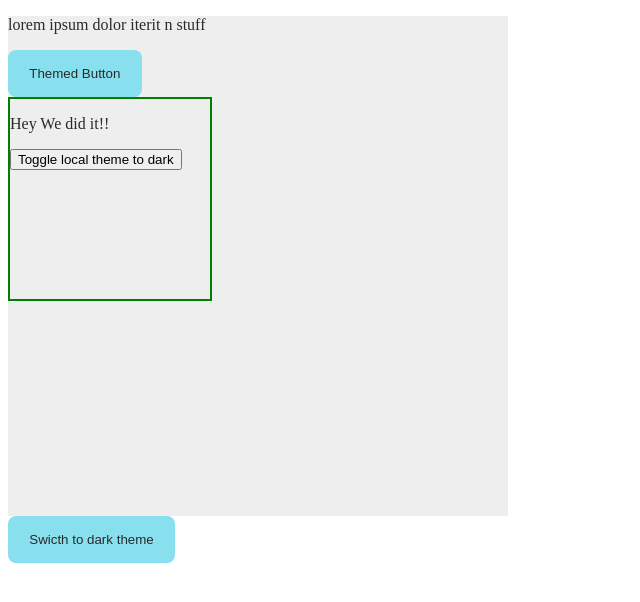
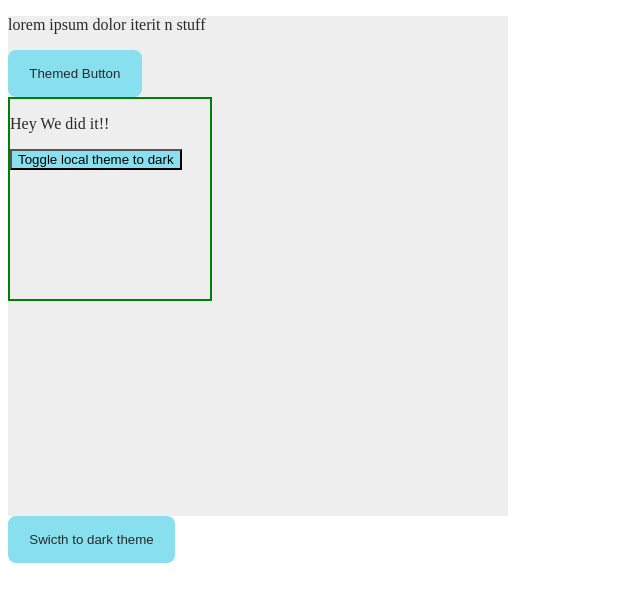
Before and after one commit to vishallovecode/Context-Theme-Toggler---Context-API-Intro-React-Context-API-Using-the-React-Co---taeka4acpedu, a React app: page / in a window 1280 px wide. Shown: the top 602 px of the page, without its empty margins (0-640 px from the left). Built offline with nearby package versions, Linux system fonts and the light colour scheme.

Commit message:
Update LocalThemedBox.js

```diff
--- a/src/components/LocalThemedBox.js
+++ b/src/components/LocalThemedBox.js
@@ -29,6 +29,7 @@ const LocalThemedBox = () => {
       <button
         id="local-theme-toggler"
         onClick={changeLocalTheme}
+        className={`btn-${localTheme}`}
       >{`Toggle local theme to ${
         localTheme == "light" ? "dark" : "light"
       }`}</button>
```
